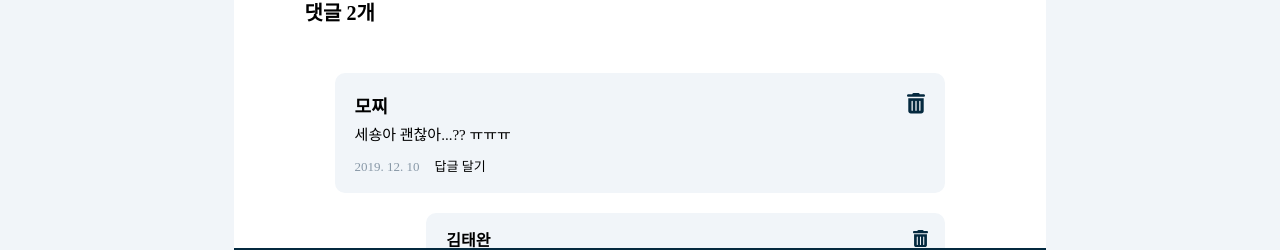
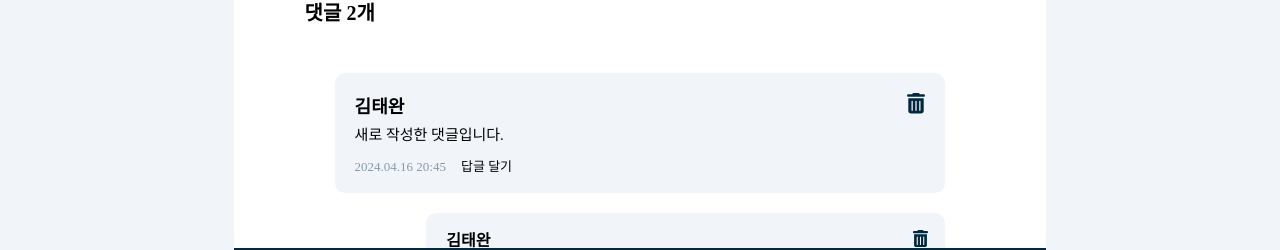
Before and after one commit to KGU-TurtleDoctor/POKEMEDI-Client, a React (Vite) app: page /detail in a window 1280 px wide. Shown: the part 482-732 px from the top of the page. Built offline with nearby package versions, Linux system fonts and the light colour scheme; no server answers; a web font is replaced by a local one.

Commit message:
♻️ [REFACTOR] 컴포넌트 분리 및 더미데이터로 렌더 테스트

```diff
--- a/src/components/CommunityDetail/CommentContainer.jsx
+++ b/src/components/CommunityDetail/CommentContainer.jsx
@@ -3,42 +3,44 @@ import styled from 'styled-components';
 import { IcSendBlack, IcTrashCan } from '../../assets/svg/icon';
 import Reply from './Reply';
 
-function CommentContainer() {
+function CommentContainer({ nickName, body, time, isPostWriter, replies }) {
   const [isReplyMode, setIsReplyMode] = useState(false);
 
   const handleClickReplyButton = () => {
     setIsReplyMode(!isReplyMode);
   };
 
-  const replies = [
-    {
-      replyId: 3,
-      body: '첫 답글입니다.',
-      time: '2024.04.16 20:48',
-      nickName: '김태완',
-      isWriter: true,
-      isPostWriter: false,
-    },
-    {
-      replyId: 4,
-      body: '두번째 답글입니다.',
-      time: '2024.04.16 20:48',
-      nickName: '김태완',
-      isWriter: false,
-      isPostWriter: false,
-    },
-  ];
+  // const replies = [
+  //   {
+  //     replyId: 3,
+  //     body: '첫 답글입니다.',
+  //     time: '2024.04.16 20:48',
+  //     nickName: '김태완',
+  //     isWriter: true,
+  //     isPostWriter: false,
+  //   },
+  //   {
+  //     replyId: 4,
+  //     body: '두번째 답글입니다.',
+  //     time: '2024.04.16 20:48',
+  //     nickName: '김태완',
+  //     isWriter: false,
+  //     isPostWriter: false,
+  //   },
+  // ];
 
   return (
     <CommentContainerWrapper>
       <CommentWrapper>
-        <CommentTrashButton>
-          <StyledIcTrashCan />
-        </CommentTrashButton>
-        <CommentWriter>모찌</CommentWriter>
-        <CommentContent>세숑아 괜찮아...?? ㅠㅠㅠ</CommentContent>
+        {isPostWriter && (
+          <CommentTrashButton>
+            <StyledIcTrashCan />
+          </CommentTrashButton>
+        )}
+        <CommentWriter>{nickName}</CommentWriter>
+        <CommentContent>{body}</CommentContent>
         <BottomContainer>
-          <CommentDate>2019. 12. 10</CommentDate>
+          <CommentDate>{time}</CommentDate>
           <ReplyButton onClick={handleClickReplyButton}>
             {isReplyMode ? '취소' : '답글 달기'}
           </ReplyButton>
--- a/src/components/CommunityDetail/PostContainer.jsx
+++ b/src/components/CommunityDetail/PostContainer.jsx
@@ -3,33 +3,58 @@ import styled from 'styled-components';
 import { IcCalendar, IcUser } from '../../assets/svg/icon';
 import CommentContainer from './CommentContainer';
 
-const commentList = [
+const data = [
   {
     commentId: 12,
     nickName: '김태완',
     body: '새로 작성한 댓글입니다.',
     time: '2024.04.16 20:45',
+    isWriter: true,
+    isPostWriter: true,
     replies: [
       {
         replyId: 3,
         body: '첫 답글입니다.',
         time: '2024.04.16 20:48',
         nickName: '김태완',
+        isWriter: true,
+        isPostWriter: false,
       },
       {
         replyId: 4,
         body: '두번째 답글입니다.',
         time: '2024.04.16 20:48',
         nickName: '김태완',
+        isWriter: false,
+        isPostWriter: false,
       },
     ],
   },
   {
     commentId: 13,
     nickName: '김태완',
-    body: '두번째 작성한 댓글입니다.',
-    time: '2024.04.16 20:46',
-    replies: [],
+    body: '새로 작성한 댓글입니다.',
+    time: '2024.04.16 20:45',
+    isWriter: true,
+    isPostWriter: true,
+    replies: [
+      {
+        replyId: 5,
+        body: '첫 답글입니다.',
+        time: '2024.04.16 20:48',
+        nickName: '김태완',
+        isWriter: true,
+        isPostWriter: false,
+      },
+      {
+        replyId: 6,
+        body: '두번째 답글입니다.',
+        time: '2024.04.16 20:48',
+        nickName: '김태완',
+        isWriter: false,
+        isPostWriter: false,
+      },
+    ],
   },
 ];
 
@@ -55,9 +80,11 @@ function PostContainer() {
         쇼옹이에게 댓글로 말해주숑. 기다리겟숑
       </PostBody>
       <CommentSectionWrapper>
-        <CommentCount>{`댓글 ${commentList.length}개`}</CommentCount>
+        <CommentCount>{`댓글 ${data.length}개`}</CommentCount>
         <CommentListWrapper>
-          <CommentContainer />
+          {data.map((comment) => (
+            <CommentContainer key={comment.length} {...comment} />
+          ))}
         </CommentListWrapper>
       </CommentSectionWrapper>
     </PostContainerWrapper>
```
